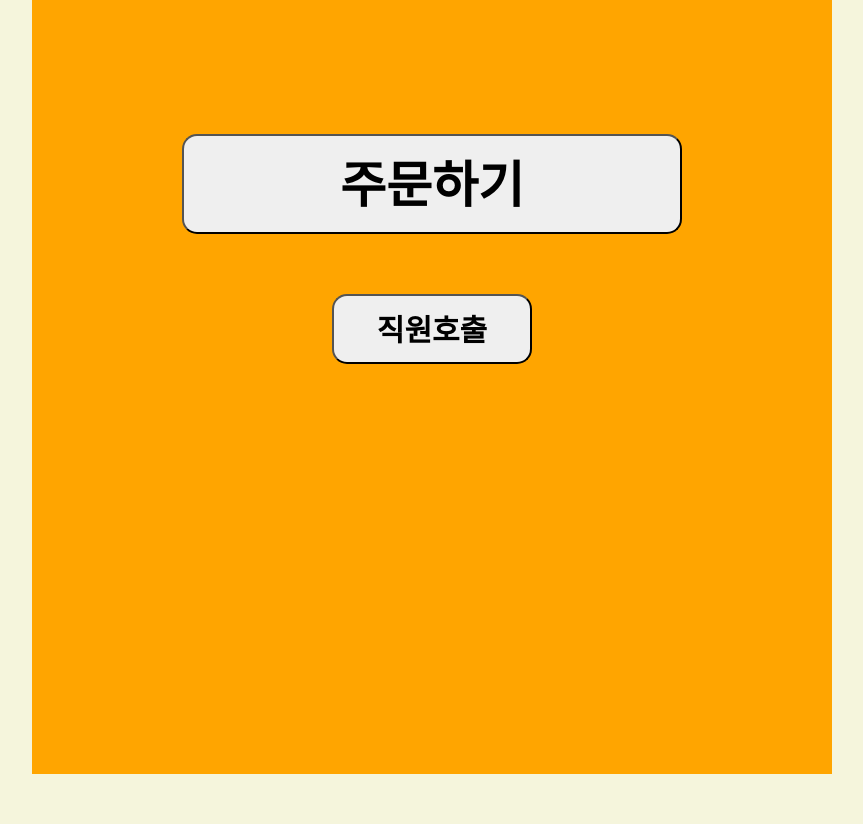
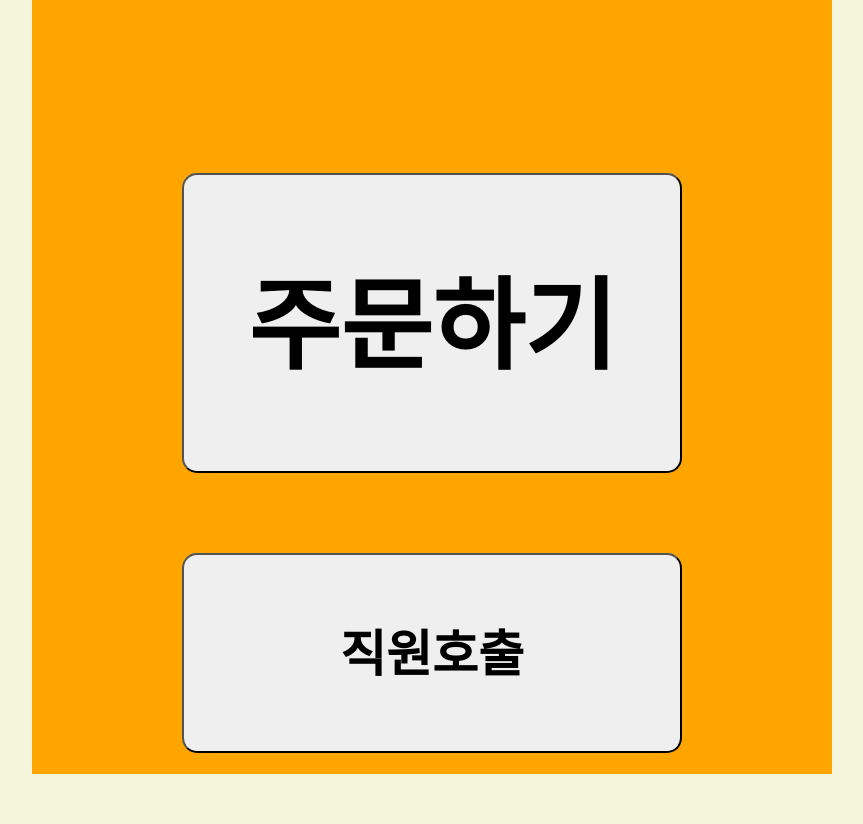
Before and after one commit to taeyeon0319/Capstone-Design, a Django app: page / in a window 1280 px wide. Shown: the part 576-1400 px from the top of the page, without its empty margins (208-1071 px from the left). Run offline with Django 4.2, Linux system fonts and the light colour scheme.

```diff
--- a/donkey/static/css/style.css
+++ b/donkey/static/css/style.css
@@ -35,7 +35,7 @@ body {
 
 #btn_set {
     width: 800px;
-    height: 500px;
+    height: 80%;
     display: flex;
     flex-direction: column;
     justify-content: center;
@@ -43,10 +43,10 @@ body {
 
 .main_btn {
     width: 500px;
-    height: 100px;
+    height: 300px;
     border-radius: 15px;
     margin: 30px auto;
-    font-size: 50px;
+    font-size: 100px;
 }
 
 button:hover {
@@ -59,11 +59,11 @@ button:hover {
 }
 
 .main_btn2 {
-    width: 200px;
-    height: 70px;
+    width: 500px;
+    height: 200px;
     border-radius: 15px;
-    font-size: 30px;
-    margin: 30px auto;
+    font-size: 50px;
+    margin: 50px auto;
 }
 
 
--- a/menu/views.py
+++ b/menu/views.py
@@ -2,20 +2,18 @@ from django.shortcuts import render, redirect
 from .models import *
 from django.contrib import messages
 
-tapNumber = 0
+tapNumber = 1
 
 
 def menu(request):
     menus_1 = Menu.objects.filter(category="오넛지")
     menus_2 = Menu.objects.filter(category="카츠")
     menus_3 = Menu.objects.filter(category="더푸리")
-    menus_4 = Menu.objects.filter(category="카페")
     carts = Cart.objects.all()
     return render(request, 'menu/menu_list.html',
                   {'menus_1': menus_1,
                    'menus_2': menus_2,
                    'menus_3': menus_3,
-                   'menus_4': menus_4,
                    'carts': carts,
                    'tapNumber': tapNumber})
 
```
Also changed, not shown: menu/templates/menu/menu_list.html (+3 -4 lines), db.sqlite3.
